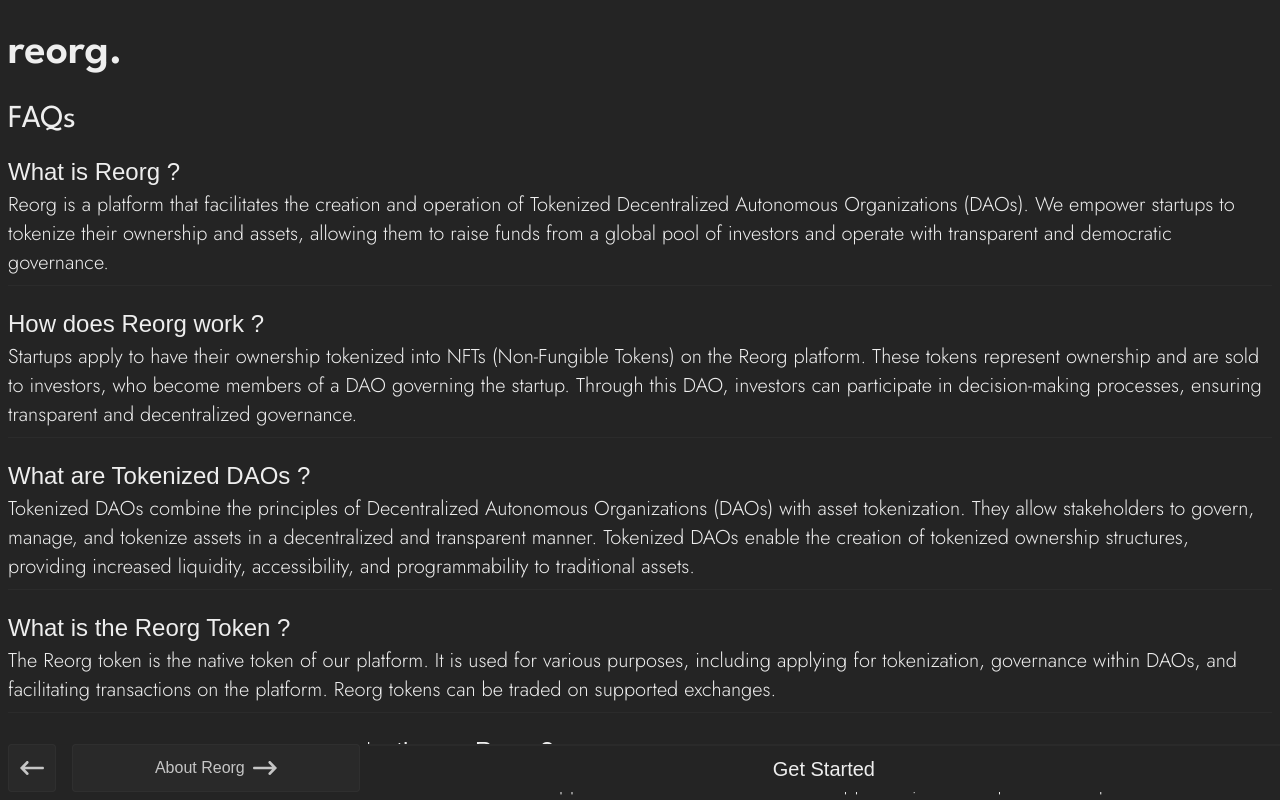
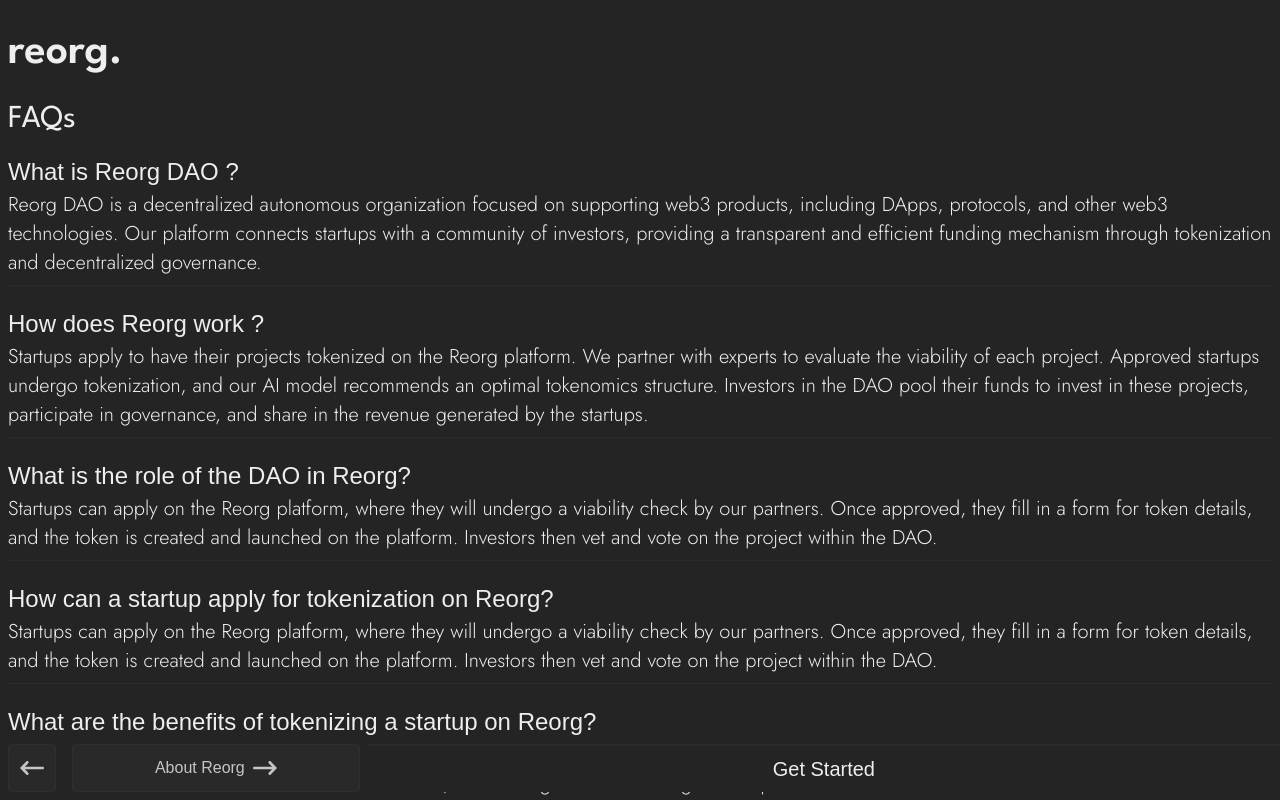
Before and after one commit to reorg-icp/Reorg, a React (Vite) app in the folder src/Quillo_frontend/: page / in a window 1280 px wide. Both pictures are taken after a click on the button 32 px from the left and 768 px from the top of the page. Shown: the top 800 px of the page. Built offline with nearby package versions, Linux system fonts and the light colour scheme; a web font is replaced by a local one.

Commit message:
change content

```diff
--- a/package.json
+++ b/package.json
@@ -15,6 +15,7 @@
     "build-backend":"cd src/Quillo_backend && cargo build",
        "clean-backend":"cd src/Quillo_backend && cargo clean",
     "acp": "git add . && git commit -m \"$MESSAGE\" && git push origin \"$BRANCH\"",
+    "frontend":"cd src/Quillo_frontend && npm run start",
   "prepare": "cd src/Quillo_backend/src/assets && curl -o download_latest_icrc1_ledger.sh 'https://raw.githubusercontent.com/dfinity/ic/326df23607fc8280a047daba2d8462f1dfc57466/rs/rosetta-api/scripts/download_latest_icrc1_ledger.sh' && chmod +x download_latest_icrc1_ledger.sh && ./download_latest_icrc1_ledger.sh"
 
   },
--- a/src/Quillo_frontend/src/components/about/Controls.tsx
+++ b/src/Quillo_frontend/src/components/about/Controls.tsx
@@ -34,7 +34,7 @@ export const Controls = ({
 
         <button className="nextbtn" onClick={onGoToNext}>
           {currSection == "about"
-            ? "Why DAOs ?"
+            ? "Reorg Dao ?"
             : currSection == "daos"
             ? "FAQs"
             : "About Reorg"}
--- a/src/Quillo_frontend/src/components/about/Daos.tsx
+++ b/src/Quillo_frontend/src/components/about/Daos.tsx
@@ -3,7 +3,7 @@ import { JSX } from "react";
 export const Daos = (): JSX.Element => {
   return (
     <div className="whydaos">
-      <p className="textLG">Why DAOs ?</p>
+      <p className="textLG">Reorg DAO ?</p>
 
       <p className="textBG">
         A DAO (Decentralized Autonomous Organization), is a new kind of
@@ -11,46 +11,61 @@ export const Daos = (): JSX.Element => {
       </p>
 
       <p className="textMD">
-        Tokenized Decentralized Autonomous Organizations (DAOs) represent a
-        groundbreaking evolution in organizational structures, fusing the core
-        principles of DAOs with the transformative power of asset tokenization.
-        Leveraging the immutable nature of blockchain technology and the
-        versatility of smart contracts, Tokenized DAOs empower stakeholders to
-        participate in a truly decentralized and transparent system of
-        governance.
+      Reorg DAO is a decentralized autonomous organization designed to revolutionize the way web3 products and protocols are funded and supported. Our platform connects innovative startups with a community of forward-thinking investors, creating a symbiotic ecosystem where both parties thrive.
       </p>
 
-      <p className="textXM">Why turn your startup into a DAO ?</p>
+      <p className="textXM">Our mission</p>
 
       <span>
-        <p className="title">Access Gobal Capital Markets</p>
+
         <p className="desc">
-          Expand your reach to global investors and unlock new capital sources.
+       Our mission is to catalyze the growth of web3 technologies by providing a streamlined, transparent, and efficient funding mechanism. We aim to democratize access to capital for startups while offering investors unique opportunities to participate in the future of the decentralized web.
         </p>
       </span>
 
       <span>
-        <p className="title">Increase Transparency & Trust</p>
+        <p className="title">How it works</p>
         <p className="desc">
-          Enhance transparency with blockchain technology and build trust with
-          your stakeholders.
+      Web3 startups, including DApps, protocols, and DAOs, apply to Reorg DAO for funding.
+Our partners conduct a thorough viability check to ensure the quality and potential of each project.
         </p>
       </span>
 
       <span>
-        <p className="title">Enable Decentralized Governance</p>
+        <p className="title">Tokenization and AI-Driven Tokenomics</p>
         <p className="desc">
-          Empower your community with decentralized governance and
-          decision-making.
+       Approved startups undergo a tokenization process. Our AI model, trained on tokenomics, recommends an optimal token structure based on the startup’s business model, including total token supply and transfer fees.
+Tokens are created and launched on the platform, ready for investor participation.
         </p>
       </span>
 
       <span>
-        <p className="title">Enhance Liquidity For Investors</p>
+        <p className="title">Investor participation</p>
         <p className="desc">
-          Provide liquidity for your investors through tokenized assets.
+        Investors join Reorg DAO and pool their funds together to support promising web3 projects.
+The DAO collectively vets and votes on which projects to fund, ensuring a democratic and transparent decision-making process.
         </p>
       </span>
+
+
+  <span>
+        <p className="title">Funding and Governance</p>
+        <p className="desc">
+    Once a project is approved, a digital agreement and revenue-sharing model are established.
+Funds are transferred to the startup’s account, and tokens are distributed to investors.
+Investors participate in ongoing governance through the DAO, contributing to key decisions and oversight.
+        </p>
+      </span>
+
+
+        <span>
+        <p className="title">Ongoing Support and Revenue Sharing</p>
+        <p className="desc">
+Startups provide regular updates and transparent reporting on new deals, revenues, and milestones.
+Revenue generated is shared with the DAO, aligning the interests of both startups and investors.
+        </p>
+      </span>
+
     </div>
   );
 };
--- a/src/Quillo_frontend/src/components/about/Faqs.tsx
+++ b/src/Quillo_frontend/src/components/about/Faqs.tsx
@@ -6,95 +6,85 @@ export const Faqs = (): JSX.Element => {
       <p className="textLG">FAQs</p>
 
       <span>
-        <p className="title">What is Reorg ?</p>
+        <p className="title">What is Reorg DAO ?</p>
         <p className="desc">
-          Reorg is a platform that facilitates the creation and operation of
-          Tokenized Decentralized Autonomous Organizations (DAOs). We empower
-          startups to tokenize their ownership and assets, allowing them to
-          raise funds from a global pool of investors and operate with
-          transparent and democratic governance.
+     Reorg DAO is a decentralized autonomous organization focused on
+          supporting web3 products, including DApps, protocols, and other web3
+          technologies. Our platform connects startups with a community of
+          investors, providing a transparent and efficient funding mechanism
+          through tokenization and decentralized governance.
         </p>
       </span>
 
       <span>
         <p className="title">How does Reorg work ?</p>
         <p className="desc">
-          Startups apply to have their ownership tokenized into NFTs
-          (Non-Fungible Tokens) on the Reorg platform. These tokens represent
-          ownership and are sold to investors, who become members of a DAO
-          governing the startup. Through this DAO, investors can participate in
-          decision-making processes, ensuring transparent and decentralized
-          governance.
+      Startups apply to have their projects tokenized on the Reorg platform.
+          We partner with experts to evaluate the viability of each project.
+          Approved startups undergo tokenization, and our AI model recommends an
+          optimal tokenomics structure. Investors in the DAO pool their funds
+          to invest in these projects, participate in governance, and share in
+          the revenue generated by the startups.
         </p>
       </span>
 
       <span>
-        <p className="title">What are Tokenized DAOs ?</p>
+        <p className="title">What is the role of the DAO in Reorg?</p>
         <p className="desc">
-          Tokenized DAOs combine the principles of Decentralized Autonomous
-          Organizations (DAOs) with asset tokenization. They allow stakeholders
-          to govern, manage, and tokenize assets in a decentralized and
-          transparent manner. Tokenized DAOs enable the creation of tokenized
-          ownership structures, providing increased liquidity, accessibility,
-          and programmability to traditional assets.
+      Startups can apply on the Reorg platform, where they will undergo a
+          viability check by our partners. Once approved, they fill in a form
+          for token details, and the token is created and launched on the
+          platform. Investors then vet and vote on the project within the DAO.
         </p>
       </span>
 
       <span>
-        <p className="title">What is the Reorg Token ?</p>
+        <p className="title">How can a startup apply for tokenization on Reorg?</p>
         <p className="desc">
-          The Reorg token is the native token of our platform. It is used for
-          various purposes, including applying for tokenization, governance
-          within DAOs, and facilitating transactions on the platform. Reorg
-          tokens can be traded on supported exchanges.
+      Startups can apply on the Reorg platform, where they will undergo a
+          viability check by our partners. Once approved, they fill in a form
+          for token details, and the token is created and launched on the
+          platform. Investors then vet and vote on the project within the DAO.
         </p>
       </span>
 
       <span>
         <p className="title">
-          How can a startup apply for tokenization on Reorg?
+ What are the benefits of tokenizing a startup on Reorg?
         </p>
         <p className="desc">
-          Startups need to acquire Reorg tokens and use them to submit an
-          application for tokenization. Once approved, the startup's ownership
-          is converted into NFTs that can be sold to investors.
+          Tokenizing a startup on Reorg allows for efficient fundraising from a
+          global pool of investors. It provides transparent and democratic
+          governance through the DAO, ensures liquidity through token
+          transactions, and leverages AI-driven insights for optimal tokenomics.
         </p>
       </span>
 
       <span>
         <p className="title">
-          What are the benefits of tokenizing a startup on Reorg?
+What is the Reorg Token?
         </p>
         <p className="desc">
-          Tokenizing a startup on Reorg allows for efficient fundraising by
-          selling ownership tokens to a global pool of investors. It also
-          provides a transparent and democratic governance structure through a
-          DAO, where investors can contribute to important decisions.
+         The Reorg token is the native token of our platform, used for applying
+          for tokenization, participating in DAO governance, and facilitating
+          transactions. It can be traded on supported exchanges and is integral
+          to the platform's ecosystem.
         </p>
       </span>
 
       <span>
         <p className="title">
-          What criteria do startups need to meet to get approved for
-          tokenization on Reorg?
+    What rights do I get as an investor?
         </p>
         <p className="desc">
-          The specific criteria for approval will be outlined in our application
-          guidelines, which typically include factors such as the viability of
-          the business model, the potential for growth, and the team’s track
-          record.
+   As an investor, you join the Reorg DAO and gain voting rights on key
+          decisions affecting the startups you invest in. This allows you to
+          have a direct impact on governance, strategic direction, and
+          participation in revenue sharing.
         </p>
       </span>
 
-      <span>
-        <p className="title">What rights do I get as an investor?</p>
-        <p className="desc">
-          As an investor, you become a member of the startup’s DAO on Reorg.
-          This grants you voting rights on key decisions affecting the startup,
-          allowing you to have a direct impact on its governance and strategic
-          direction.
-        </p>
-      </span>
+
     </div>
   );
 };
```
Also changed, not shown: src/Quillo_frontend/src/components/about/HowItWorks.tsx (+37 -32 lines), src/Quillo_frontend/src/components/about/Intro.tsx (+5 -15 lines), 1 other file (tests, documents, lock files or other folders).
